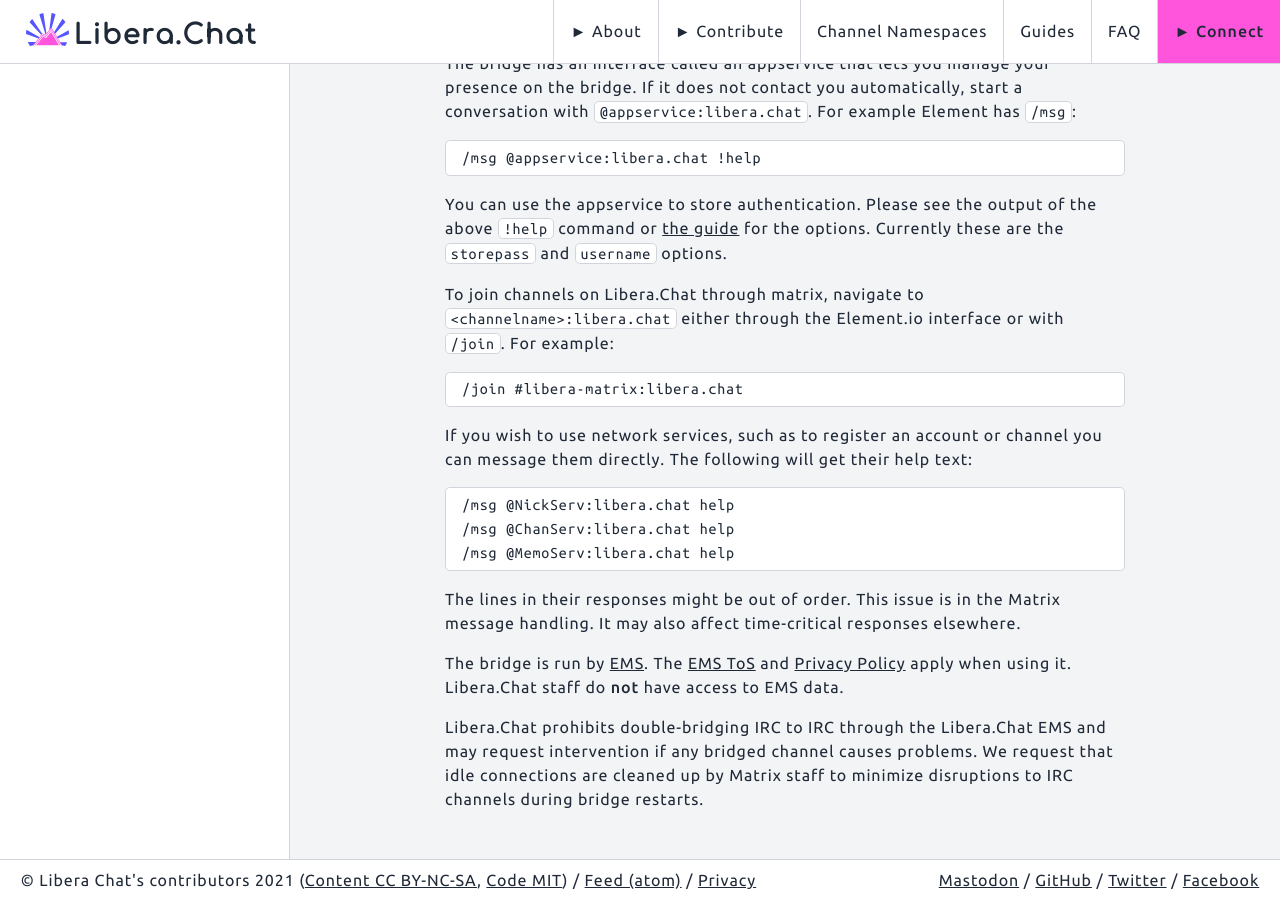
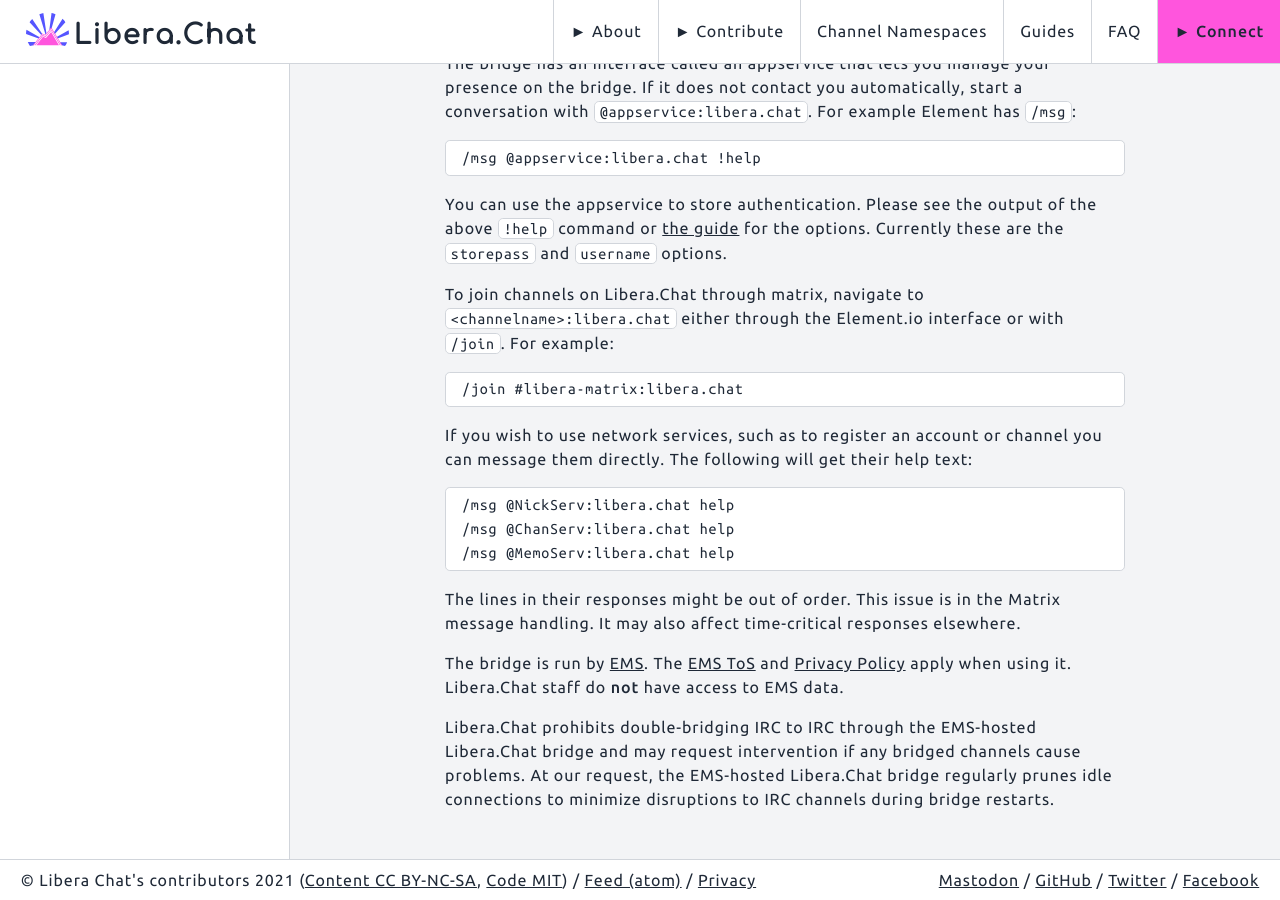
Before and after one commit to Libera-Chat/libera-chat.github.io, a Jekyll site: the page built from content/_guides/faq.md, in a window 1280 px wide and 900 px high, scrolled down 5527 px. Built offline with Jekyll 4.4.1, drawn with Linux system fonts in a browser that asks for light colours.

Commit message:
better wording for matrix FAQ piece

```diff
--- a/content/_guides/faq.md
+++ b/content/_guides/faq.md
@@ -304,7 +304,8 @@
 [Privacy Policy](https://element.io/privacy) apply when using it. Libera.Chat
 staff do **not** have access to EMS data.
 
-Libera.Chat prohibits double-bridging IRC to IRC through the Libera.Chat EMS
-and may request intervention if any bridged channel causes problems. We
-request that idle connections are cleaned up by Matrix staff to minimize
-disruptions to IRC channels during bridge restarts.
+Libera.Chat prohibits double-bridging IRC to IRC through the EMS-hosted
+Libera.Chat bridge and may request intervention if any bridged channels cause
+problems. At our request, the EMS-hosted Libera.Chat bridge regularly prunes
+idle connections to minimize disruptions to IRC channels during bridge
+restarts.
```
